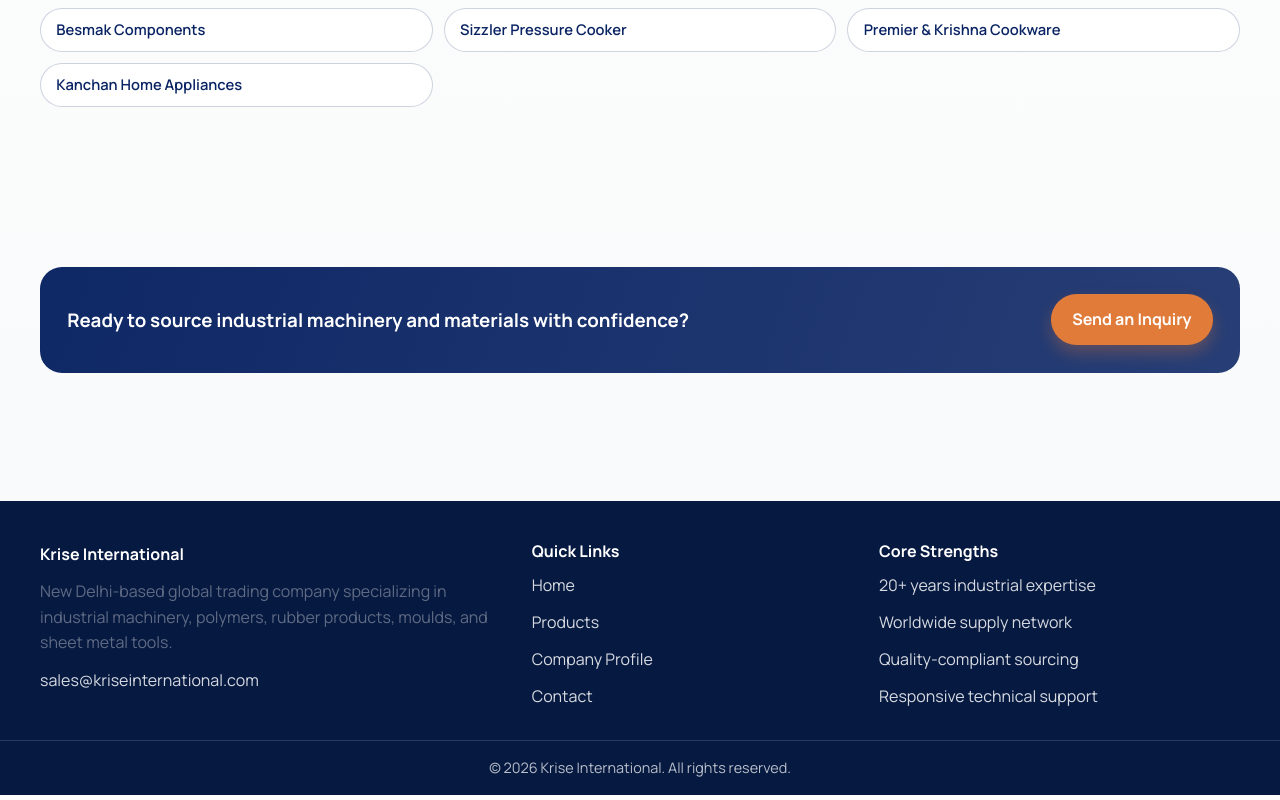
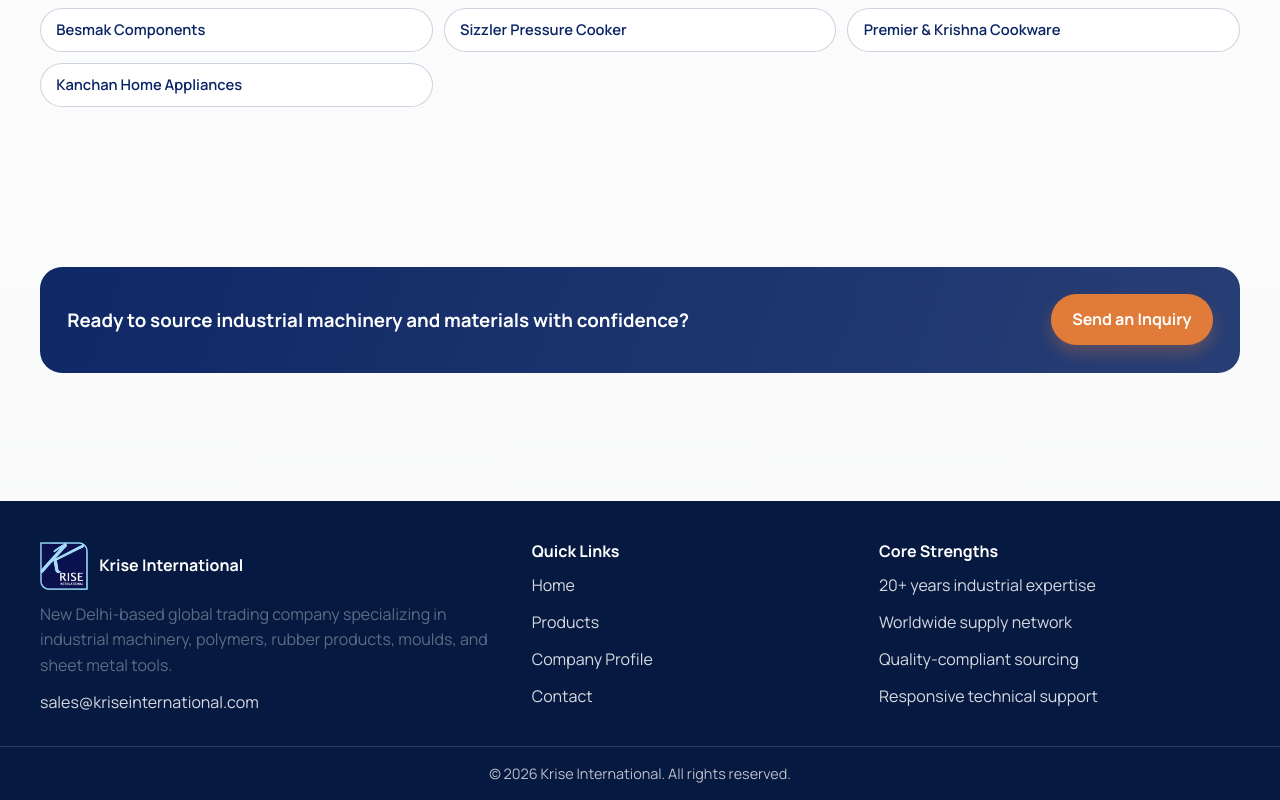
Before and after one commit to divyegoswami/krise-international, a plain HTML site: page index.html in a window 1280 px wide. Shown: the part 1964-2764 px from the top of the page. Drawn offline with nearby package versions, Linux system fonts and the light colour scheme.

Commit message:
Added logo to footer as well

```diff
--- a/css/styles.css
+++ b/css/styles.css
@@ -637,6 +637,20 @@
   gap: 0.72rem;
 }
 
+.footer-brand-head {
+  display: inline-flex;
+  align-items: center;
+  gap: 0.7rem;
+}
+
+.footer-logo {
+  width: 48px;
+  height: 48px;
+  object-fit: contain;
+  display: block;
+  flex-shrink: 0;
+}
+
 .footer-brand strong,
 .footer-col h4 {
   color: var(--color-white);
--- a/index.html
+++ b/index.html
@@ -5,6 +5,7 @@
   <meta name="viewport" content="width=device-width, initial-scale=1.0">
   <meta name="description" content="Krise International is a New Delhi-based industrial trading company delivering machinery, polymers, rubber products, moulds, and tooling to worldwide markets.">
   <title>Krise International | Industrial Trading Excellence</title>
+  <link rel="icon" type="image/png" href="logo.png">
   <link rel="preconnect" href="https://fonts.googleapis.com">
   <link rel="preconnect" href="https://fonts.gstatic.com" crossorigin>
   <link href="https://fonts.googleapis.com/css2?family=Manrope:wght@400;500;600;700;800&display=swap" rel="stylesheet">
--- a/js/main.js
+++ b/js/main.js
@@ -59,7 +59,10 @@
   footerHost.innerHTML = `
     <div class="footer-grid">
       <div class="footer-brand">
-        <strong>Krise International</strong>
+        <div class="footer-brand-head">
+          <img class="footer-logo" src="logo.png" alt="Krise International logo" width="48" height="48" loading="lazy" decoding="async">
+          <strong>Krise International</strong>
+        </div>
         <p>New Delhi-based global trading company specializing in industrial machinery, polymers, rubber products, moulds, and sheet metal tools.</p>
         <a href="mailto:sales@kriseinternational.com">sales@kriseinternational.com</a>
       </div>
```
Also changed, not shown: about.html (+1 -0 lines), contact.html (+1 -0 lines), injection-moulding.html (+1 -0 lines), moulds.html (+1 -0 lines), polymers.html (+1 -0 lines), products.html (+1 -0 lines), rubber-products.html (+1 -0 lines), sheet-metal-tools.html (+1 -0 lines).
